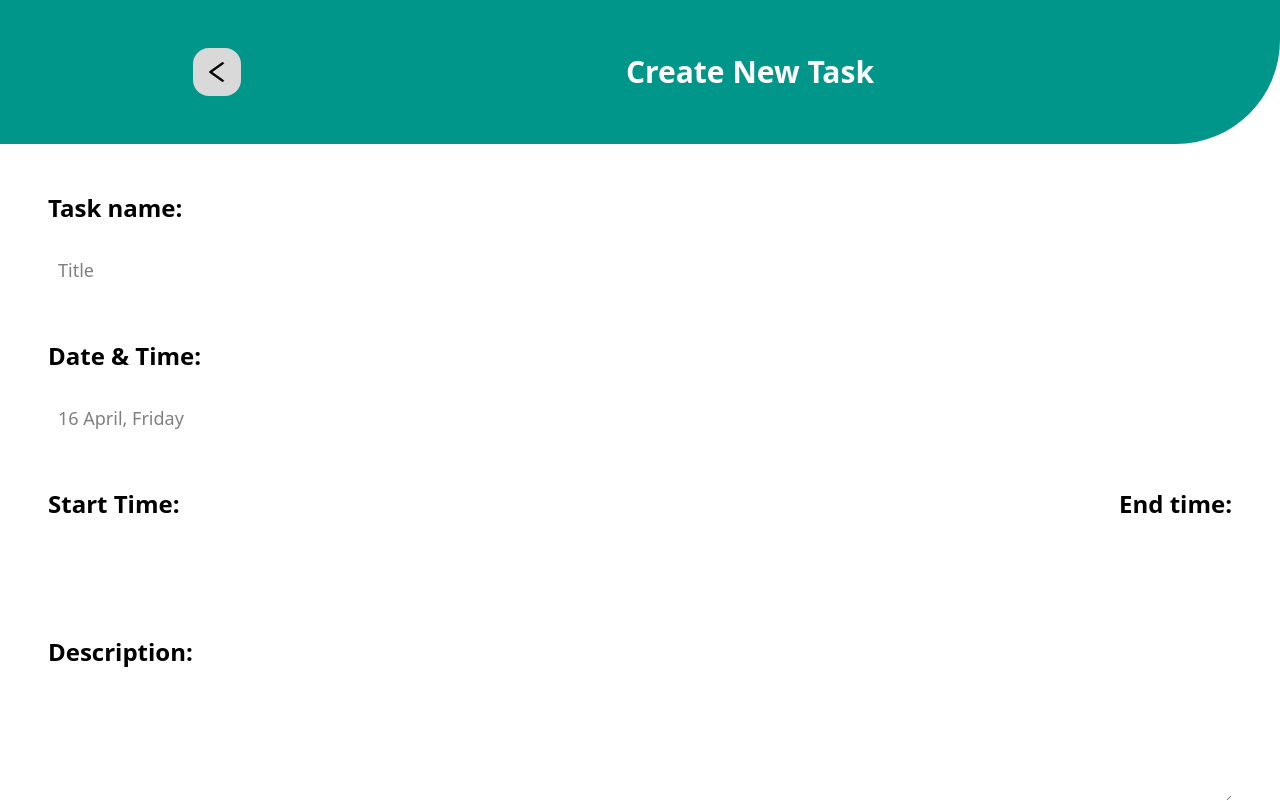
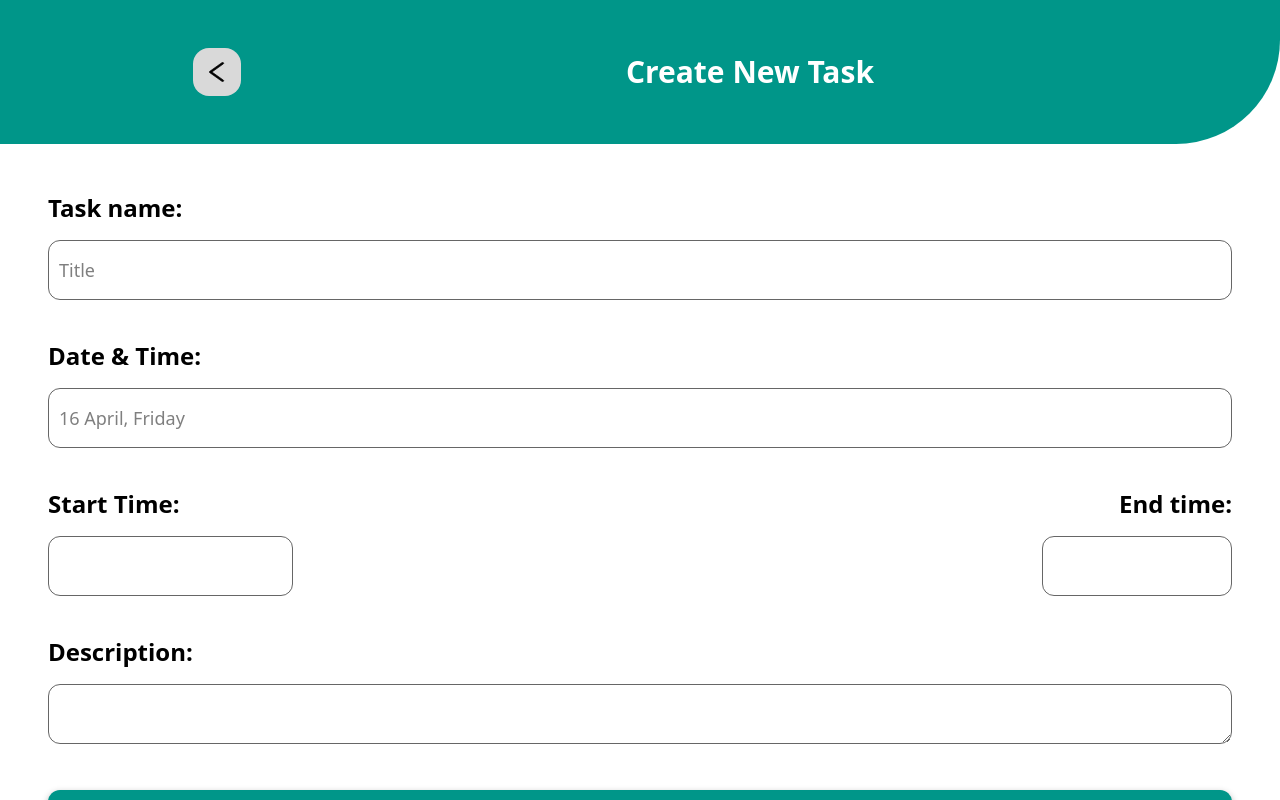
Before and after one commit to mahdibaderloo/todolist, a website: page index.html in a window 1280 px wide. Both pictures are taken after a click on the element 640 px from the left and 720 px from the top of the page. Drawn offline with Linux system fonts and the light colour scheme.

Commit message:
edit popup styles

```diff
--- a/index.html
+++ b/index.html
@@ -171,27 +171,27 @@
         <div id="popup-main" class="w-full h-full p-12">
             <div id="task-name-box">
                 <p id="task-name-title" class="text-2xl font-bold">Task name:</p>
-                <input type="text" placeholder="Title" id="task-name-input" class="w-full h-15 pl-2.5 border-none outline-none border-[1px_solid_rgba(0,0,0,0.6)] text-lg mt-4 rounded-xl">
+                <input type="text" placeholder="Title" id="task-name-input" class="w-full h-15 pl-2.5 outline-none border border-[rgba(0,0,0,0.6)] text-lg mt-4 rounded-xl">
             </div>
             <div id="date-time-box" class="mt-10">
                 <p id="date-time-title" class="text-2xl font-bold">Date & Time:</p>
-                <input type="text" placeholder="16 April, Friday" id="date-time-input" class="w-full h-15 pl-2.5 border-none outline-none border-[1px_solid_rgba(0,0,0,0.6)] text-lg mt-4 rounded-xl">
+                <input type="text" placeholder="16 April, Friday" id="date-time-input" class="w-full h-15 pl-2.5 outline-none border border-[rgba(0,0,0,0.6)] text-lg mt-4 rounded-xl">
             </div>
             <div id="start-end-time-box" class="flex justify-between mt-10">
                 <div id="start-time-box" class="">
                     <p id="start-time-title" class="text-2xl font-bold">Start Time:</p>
-                    <input type="text" id="start-time-input" class="w-[90%] h-15 pl-2.5 border-none outline-none border-[1px_solid_rgba(0,0,0,0.6)] text-lg mt-4 rounded-xl">
+                    <input type="text" id="start-time-input" class="w-[90%] h-15 pl-2.5 outline-none border border-[rgba(0,0,0,0.6)] text-lg mt-4 rounded-xl">
                 </div>
                 <div id="end-time-box" class="flex flex-col items-end">
                     <p id="end-time-title" class="text-2xl font-bold">End time:</p>
-                    <input type="text" id="end-time-input" class="w-[70%] h-15 pl-2.5 border-none outline-none border-[1px_solid_rgba(0,0,0,0.6)] text-lg mt-4 rounded-xl">
+                    <input type="text" id="end-time-input" class="w-[70%] h-15 pl-2.5 outline-none border border-[rgba(0,0,0,0.6)] text-lg mt-4 rounded-xl">
                 </div>
             </div>
             <div id="task-name-box" class="mt-10">
                 <p id="task-name-title" class="text-2xl font-bold">Description:</p>
-                <textarea name="" id="task-name-input" class="w-full h-30 pl-2.5 border-none outline-none border-[1px_solid_rgba(0,0,0,0.6)] text-lg mt-4 rounded-xl"></textarea>
+                <textarea name="" id="task-name-input" class="w-full h-15 pl-2.5 outline-none border border-[rgba(0,0,0,0.6)] text-lg mt-4 rounded-xl"></textarea>
             </div>
-            <button id="submit-task" class="w-full h-20 bg-teal-600 flex justify-center items-center text-3xl text-white font-bold shadow-[0_3px_6px_1px_rgba(0,0,0,0.25)] rounded-xl">Create Task</button>
+            <button id="submit-task" class="w-full h-20 bg-teal-600 flex justify-center items-center text-3xl text-white font-bold shadow-[0_3px_6px_1px_rgba(0,0,0,0.25)] rounded-xl mt-10">Create Task</button>
         </div>
     </section>
 
```
Also changed, not shown: Styles/app.css.
